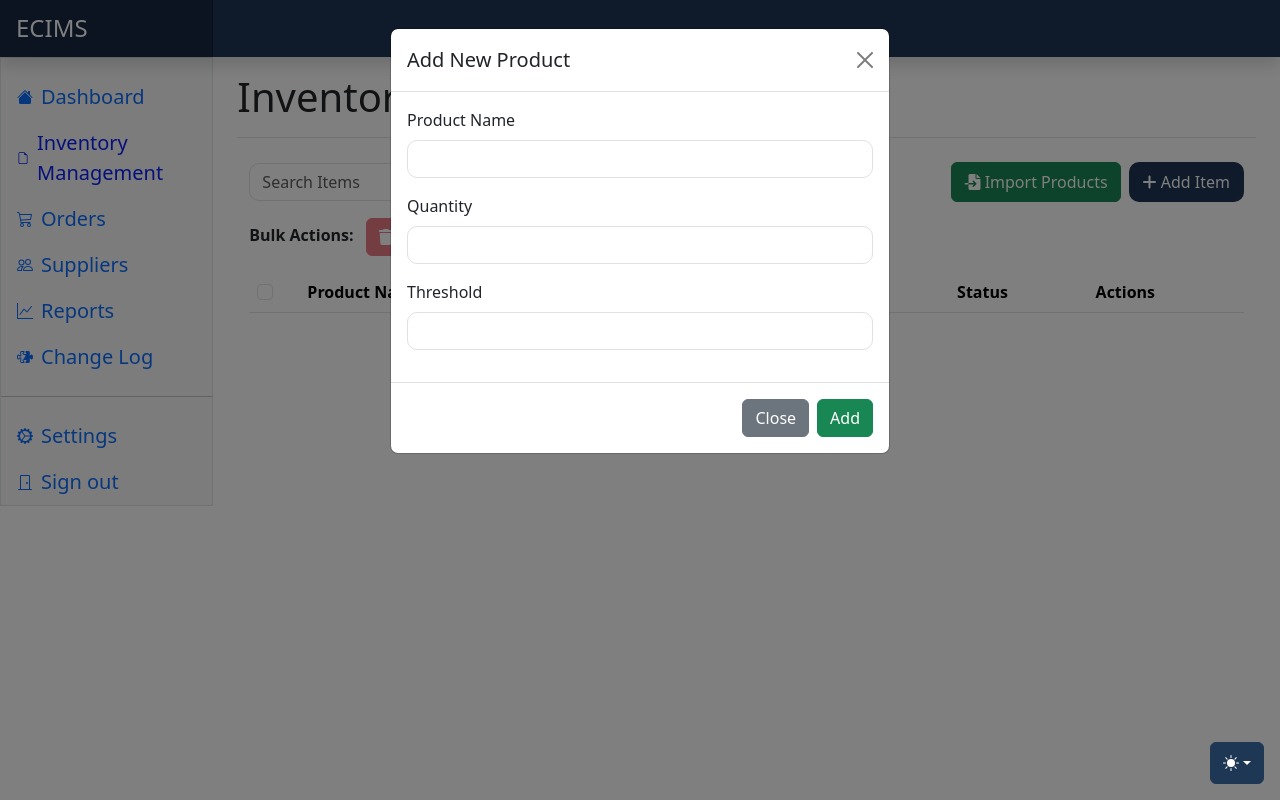
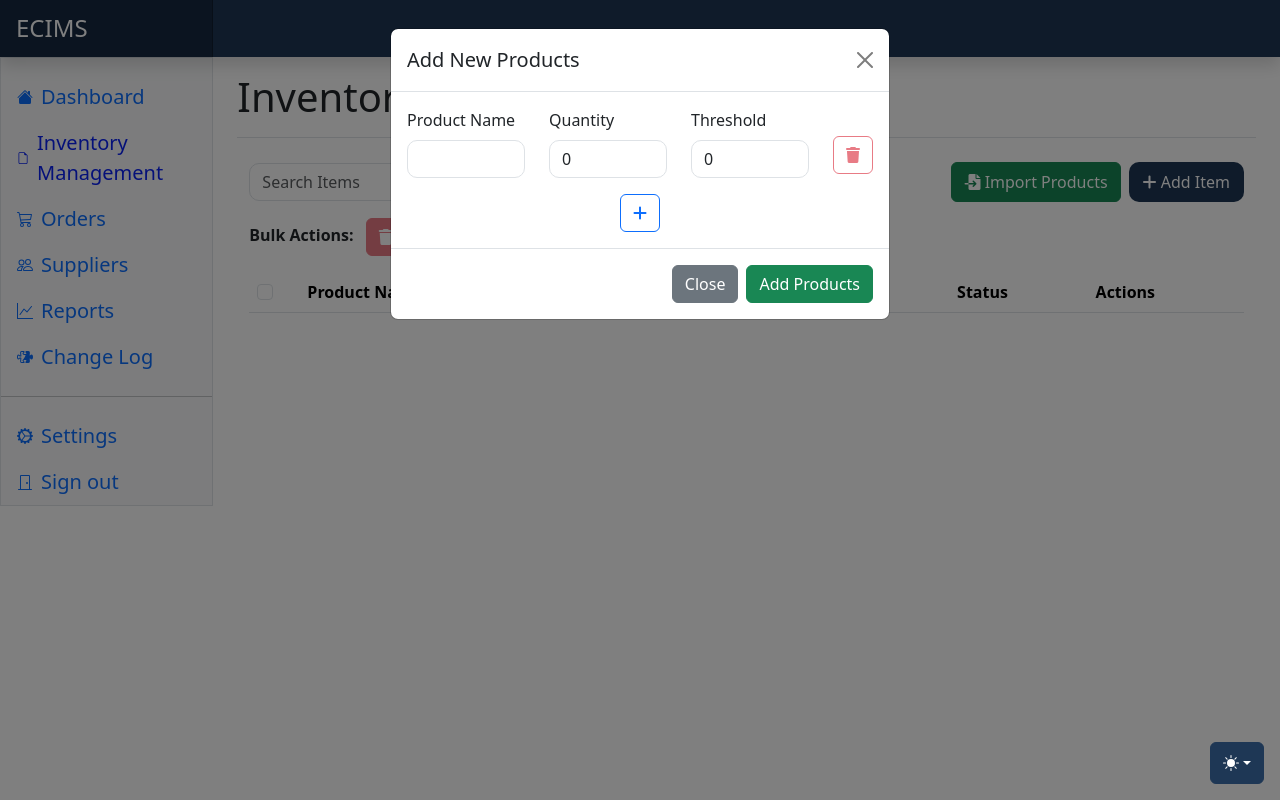
Before and after one commit to lsus-csc-jc/ECIMS, a Django app: page /invmanagement.html in a window 1280 px wide, after a click on "Add Item". Run offline with Django 4.2, Linux system fonts and the light colour scheme; a user stored in the database is signed in; tables that the repository leaves empty hold one stand-in row (values such as "Sample post"); lists and menus that the app fills with data are empty; some libraries are stand-ins or nearby versions.

Commit message:
updated inv

```diff
--- a/core/static/core/js/invmanagement.js
+++ b/core/static/core/js/invmanagement.js
@@ -8,6 +8,67 @@ $(document).ready(function () {
     // --- Checkbox & Bulk Action Elements ---
     const selectAllCheckbox = $('#selectAllInvItems');
     const bulkDeleteBtn = $('#bulkDeleteInvBtn');
+
+    // --- Add Product Modal Elements ---
+    const addProductItems = $('#addProductItems');
+    const addAnotherItemBtn = $('#addAnotherItem');
+
+    // Function to add a new product item row
+    function addProductItemRow() {
+        // Create a new product item row
+        const newRow = `
+            <div class="product-item mb-3">
+                <div class="row align-items-center">
+                    <div class="col">
+                        <label class="form-label">Product Name</label>
+                        <input type="text" class="form-control product-name" required>
+                    </div>
+                    <div class="col">
+                        <label class="form-label">Quantity</label>
+                        <input type="number" class="form-control product-quantity" value="0" min="0" required>
+                    </div>
+                    <div class="col">
+                        <label class="form-label">Threshold</label>
+                        <input type="number" class="form-control product-threshold" value="0" min="0" required>
+                    </div>
+                    <div class="col-auto">
+                        <button type="button" class="btn btn-outline-danger remove-item mt-4">
+                            <i class="fas fa-trash"></i>
+                        </button>
+                    </div>
+                </div>
+            </div>
+        `;
+
+        // Append the new row to the container
+        addProductItems.append(newRow);
+
+        // Enable/disable remove buttons based on number of items
+        updateRemoveButtons();
+    }
+
+    // Function to update remove buttons state
+    function updateRemoveButtons() {
+        const removeButtons = $('.remove-item');
+
+        // If there's only one item, disable the remove button
+        if (removeButtons.length <= 1) {
+            removeButtons.prop('disabled', true);
+        } else {
+            removeButtons.prop('disabled', false);
+        }
+    }
+
+    // Handle click on "Add Another Item" button
+    addAnotherItemBtn.on('click', function() {
+        addProductItemRow();
+    });
+
+    // Handle click on remove item button (using event delegation)
+    $(document).on('click', '.remove-item', function() {
+        $(this).closest('.product-item').remove();
+        updateRemoveButtons();
+    });
 
     function getViewedLowStockIds() {
         return new Set(JSON.parse(localStorage.getItem("viewedLowStockIds") || "[]"));
@@ -252,44 +313,100 @@ $(document).ready(function () {
         });
     });
 
+    // Updated Add Entry click handler
     $("#addEntry").click(async function () {
-        let productName = $("#addProduct").val().trim();
-        let productQuantity = parseInt($("#addQuantity").val());
-        let productThreshold = parseInt($("#addThreshold").val());
+        const productItems = $('.product-item');
+        const productsToAdd = [];
 
-        if (!productName || productQuantity < 0 || productThreshold < 0) {
-            alert("⚠️ All fields are required!");
+        // Validate and collect data from each product item row
+        let isValid = true;
+
+        productItems.each(function() {
+            const productName = $(this).find('.product-name').val().trim();
+            const productQuantity = parseInt($(this).find('.product-quantity').val());
+            const productThreshold = parseInt($(this).find('.product-threshold').val());
+
+            if (!productName) {
+                $(this).find('.product-name').addClass('is-invalid');
+                isValid = false;
+            } else {
+                $(this).find('.product-name').removeClass('is-invalid');
+            }
+
+            if (isNaN(productQuantity) || productQuantity < 0) {
+                $(this).find('.product-quantity').addClass('is-invalid');
+                isValid = false;
+            } else {
+                $(this).find('.product-quantity').removeClass('is-invalid');
+            }
+
+            if (isNaN(productThreshold) || productThreshold < 0) {
+                $(this).find('.product-threshold').addClass('is-invalid');
+                isValid = false;
+            } else {
+                $(this).find('.product-threshold').removeClass('is-invalid');
+            }
+
+            if (productName && !isNaN(productQuantity) && !isNaN(productThreshold)) {
+                productsToAdd.push({
+                    name: productName,
+                    quantity: productQuantity,
+                    threshold: productThreshold
+                });
+            }
+        });
+
+        if (!isValid) {
+            showNotification('Please fill in all required fields correctly.', false);
             return;
         }
 
-        const newProduct = {
-            name: productName,
-            quantity: productQuantity,
-            threshold: productThreshold
-        };
+        if (productsToAdd.length === 0) {
+            showNotification('No valid products to add!', false);
+            return;
+        }
 
         try {
-            const response = await fetch(apiUrl, {
+            const response = await fetch("/inventory/add/", {
                 method: "POST",
                 headers: {
                     "Content-Type": "application/json",
                     "X-CSRFToken": getCSRFToken()
                 },
-                body: JSON.stringify(newProduct)
+                body: JSON.stringify(productsToAdd)
             });
 
             if (!response.ok) throw new Error(`HTTP error! Status: ${response.status}`);
 
-            await fetchInventoryData(true);
-            $("#addModal").modal("hide");
-            $("#addForm")[0].reset();
-            console.log("✅ Product Added Successfully!");
+            const result = await response.json();
+
+            if (result.success) {
+                await fetchInventoryData(true);
+                $("#addModal").modal("hide");
+
+                // Reset the form
+                addProductItems.html('');
+                addProductItemRow(); // Add a single empty row
+
+                showNotification(`Successfully added ${productsToAdd.length} product(s)!`, true);
+                console.log("✅ Products Added Successfully!");
+            } else {
+                showNotification(result.error || 'Failed to add products', false);
+            }
         } catch (error) {
-            console.error("❌ Error adding product:", error);
-            alert("Failed to add product. Please try again.");
+            console.error("❌ Error adding products:", error);
+            showNotification('Failed to add products. Please try again.', false);
         }
     });
 
+    // Initialize the first product item row when page loads
+    $(document).on('show.bs.modal', '#addModal', function() {
+        // Clear previous items and add one fresh row when modal opens
+        addProductItems.empty();
+        addProductItemRow();
+    });
+
+    // Handle click events on edit buttons
     $(document).on("click", ".edit-btn", function () {
         let row = $(this).closest("tr");
         let productId = row.data("id");
@@ -305,6 +422,7 @@ $(document).ready(function () {
         $("#editModal").modal("show");
     });
 
+    // Save changes button click handler
     $("#saveChanges").click(async function () {
         let productId = $("#editRowIndex").val();
         let updatedName = $("#editProduct").val().trim();
@@ -344,17 +462,35 @@ $(document).ready(function () {
     });
 
     function getCSRFToken() {
+        // Try to get from cookie first
         let cookieValue = null;
         if (document.cookie && document.cookie !== '') {
             const cookies = document.cookie.split(';');
             for (let i = 0; i < cookies.length; i++) {
                 const cookie = cookies[i].trim();
-                if (cookie.startsWith('csrftoken=')) {
-                    cookieValue = cookie.substring('csrftoken='.length, cookie.length);
+                if (cookie.substring(0, 'csrftoken='.length) === 'csrftoken=') {
+                    cookieValue = decodeURIComponent(cookie.substring('csrftoken='.length));
                     break;
                 }
             }
         }
+
+        // If not in cookie, try to get from meta tag
+        if (!cookieValue) {
+            const csrfElement = document.querySelector('meta[name="csrf-token"]');
+            if (csrfElement) {
+                cookieValue = csrfElement.getAttribute('content');
+            }
+        }
+
+        // If still not found, try hidden input field
+        if (!cookieValue) {
+            const csrfInput = document.querySelector('input[name="csrfmiddlewaretoken"]');
+            if (csrfInput) {
+                cookieValue = csrfInput.value;
+            }
+        }
+
         return cookieValue;
     }
 
--- a/core/templates/invmanagement.html
+++ b/core/templates/invmanagement.html
@@ -237,28 +237,23 @@
           <div class="modal-dialog">
               <div class="modal-content">
                   <div class="modal-header">
-                      <h5 class="modal-title" id="addModalLabel">Add New Product</h5>
+                      <h5 class="modal-title" id="addModalLabel">Add New Products</h5>
                       <button type="button" class="btn-close" data-bs-dismiss="modal" aria-label="Close"></button>
                   </div>
                   <div class="modal-body">
-                      <form id="addForm">
-                          <div class="mb-3">
-                              <label for="addProduct" class="form-label">Product Name</label>
-                              <input type="text" class="form-control" id="addProduct">
-                          </div>
-                          <div class="mb-3">
-                              <label for="addQuantity" class="form-label">Quantity</label>
-                              <input type="number" class="form-control" id="addQuantity">
-                          </div>
-                          <div class="mb-3">
-                              <label for="addThreshold" class="form-label">Threshold</label>
-                              <input type="number" class="form-control" id="addThreshold">
-                          </div>
-                      </form>
+                      {% csrf_token %}
+                      <div id="addProductItems">
+                          <!-- Product rows will be added dynamically here -->
+                      </div>
+                      <div class="text-center mt-3">
+                          <button type="button" class="btn btn-outline-primary" id="addAnotherItem">
+                              <i class="fas fa-plus"></i>
+                          </button>
+                      </div>
                   </div>
                   <div class="modal-footer">
                       <button type="button" class="btn btn-secondary" data-bs-dismiss="modal">Close</button>
-                      <button type="button" class="btn btn-success" id="addEntry">Add</button>
+                      <button type="button" class="btn btn-success" id="addEntry">Add Products</button>
                   </div>
               </div>
           </div>
@@ -302,21 +297,21 @@
           <div class="modal-dialog modal-lg">
               <div class="modal-content">
                   <div class="modal-header">
-                      <h5 class="modal-title" id="importModalLabel">Import Products from Excel</h5>
+                      <h5 class="modal-title" id="importModalLabel">Import Products from CSV</h5>
                       <button type="button" class="btn-close" data-bs-dismiss="modal" aria-label="Close"></button>
                   </div>
                   <div class="modal-body">
                       <form id="importForm" method="post" enctype="multipart/form-data">
                           {% csrf_token %}
                           <div class="mb-3">
-                              <label for="excel_file" class="form-label">Select Excel File</label>
-                              <input type="file" class="form-control" id="excel_file" name="excel_file" accept=".xlsx, .xls">
-                              <div class="form-text">File must be in Excel format (.xlsx or .xls)</div>
+                              <label for="excel_file" class="form-label">Select CSV File</label>
+                              <input type="file" class="form-control" id="excel_file" name="excel_file" accept=".csv">
+                              <div class="form-text">File must be in CSV format (.csv)</div>
                           </div>
                           <div class="mb-3">
                               <h5>File Format Requirements:</h5>
                               <ul>
-                                  <li>The Excel file must contain columns for Product Name, Quantity, and Threshold (case-insensitive)</li>
+                                  <li>The CSV file must contain columns for Product Name, Quantity, and Threshold (case-insensitive)</li>
                                   <li>Product Name column: Can be named "Name", "Product Name", "Product", "Item Name", or "Item"</li>
                                   <li>Quantity column: Can be named "Quantity", "Qty", "Amount", or "Stock"</li>
                                   <li>Threshold column: Can be named "Threshold", "Min Stock", "Minimum", "Min Qty", or "Min Quantity"</li>
--- a/core/views.py
+++ b/core/views.py
@@ -343,12 +343,53 @@ def view_inventory(request):
 
 
 @allowed_roles(roles=['Employee'])
+@csrf_exempt
+@login_required
 def add_inventory_item(request):
-    # Logic to add an inventory item
+    """API endpoint to add a new inventory item"""
     if request.method == 'POST':
-        # Process form data (implement your logic here)
-        pass
-    return render(request, 'add_inventory.html')
+        try:
+            data = json.loads(request.body)
+
+            # Check if the data is a single item or an array of items
+            if isinstance(data, list):
+                # Handle multiple items
+                created_items = []
+                for item_data in data:
+                    item = InventoryItem.objects.create(
+                        name=item_data['name'],
+                        quantity=item_data['quantity'],
+                        threshold=item_data['threshold']
+                    )
+                    created_items.append({
+                        'id': item.id,
+                        'name': item.name,
+                        'quantity': item.quantity,
+                        'threshold': item.threshold,
+                        'status': item.status,
+                        'status_text': item.get_status_display()
+                    })
+                return JsonResponse({
+                    'success': True,
+                    'message': f'Successfully added {len(created_items)} items',
+                    'items': created_items
+                })
+            else:
+                # Handle single item
+                item = InventoryItem.objects.create(
+                    name=data['name'],
+                    quantity=data['quantity'],
+                    threshold=data['threshold']
+                )
+                return JsonResponse({
+                    'success': True,
+                    'id': item.id,
+                    'status': item.status,
+                    'status_text': item.get_status_display()
+                })
+        except Exception as e:
+            return JsonResponse({'success': False, 'error': str(e)}, status=400)
+    return JsonResponse({'success': False, 'error': 'Invalid request method'}, status=405)
 
 
 @allowed_roles(roles=['Manager'])
@@ -632,27 +673,27 @@ def import_products(request):
                     'error': 'Please select a file to upload'
                 })
 
-            if not excel_file.name.endswith(('.xls', '.xlsx')):
+            if not excel_file.name.endswith('.csv'):
                 return JsonResponse({
                     'success': False,
-                    'error': 'Invalid file format. Please upload an Excel file (.xls or .xlsx)'
+                    'error': 'Invalid file format. Please upload a CSV file (.csv)'
                 })
 
-            # Read the Excel file
+            # Read the CSV file
             try:
-                df = pd.read_excel(excel_file)
+                df = pd.read_csv(excel_file)
                 print(f"DataFrame head:\n{df.head()}")  # Debug print
                 print(f"DataFrame columns: {df.columns.tolist()}")  # Debug print
             except Exception as e:
                 return JsonResponse({
                     'success': False,
-                    'error': f'Error reading Excel file: {str(e)}. Please make sure the file is not corrupted and is a valid Excel file.'
+                    'error': f'Error reading CSV file: {str(e)}. Please make sure the file is not corrupted and is a valid CSV file.'
                 })
 
             if df.empty:
                 return JsonResponse({
                     'success': False,
-                    'error': 'The Excel file is empty. Please add some data.'
+                    'error': 'The CSV file is empty. Please add some data.'
                 })
 
             # Convert all column names to lowercase for easier matching
@@ -774,26 +815,20 @@ def download_template(request):
     # Create a sample DataFrame with standard column names
     data = {
         'Product Name': ['Laptop Dell XPS 13', 'HP Printer Ink Cartridge'],
-        'SKU': ['LAP-001', 'INK-001'],
-        'Category': ['Electronics', 'Supplies'],
-        'Description': ['13-inch laptop with Intel i7', 'Black ink cartridge'],
         'Quantity': [25, 100],
-        'Reorder Threshold': [5, 20],
-        'Price': [1299.99, 29.99],
-        'Supplier': ['Dell Inc.', 'HP Inc.'],
-        'Status': ['In Stock', 'In Stock']
+        'Threshold': [5, 20]
     }
     df = pd.DataFrame(data)
 
-    # Create the Excel file in memory
-    excel_file = io.BytesIO()
-    df.to_excel(excel_file, index=False, engine='openpyxl')
-    excel_file.seek(0)
+    # Create the CSV file in memory
+    csv_file = io.StringIO()
+    df.to_csv(csv_file, index=False)
+    csv_file.seek(0)
 
     # Create the HTTP response
-    response = HttpResponse(excel_file.read(),
-                          content_type='application/vnd.openxmlformats-officedocument.spreadsheetml.sheet')
-    response['Content-Disposition'] = 'attachment; filename=inventory_template.xlsx'
+    response = HttpResponse(csv_file.getvalue(),
+                          content_type='text/csv')
+    response['Content-Disposition'] = 'attachment; filename=inventory_template.csv'
 
     return response
 
@@ -811,28 +846,6 @@ def get_inventory_items(request):
         'status_text': item.get_status_display()
     } for item in items]
     return JsonResponse(data, safe=False)
-
-@login_required
-@csrf_exempt
-def add_inventory_item(request):
-    """API endpoint to add a new inventory item"""
-    if request.method == 'POST':
-        try:
-            data = json.loads(request.body)
-            item = InventoryItem.objects.create(
-                name=data['name'],
-                quantity=data['quantity'],
-                threshold=data['threshold']
-            )
-            return JsonResponse({
-                'success': True,
-                'id': item.id,
-                'status': item.status,
-                'status_text': item.get_status_display()
-            })
-        except Exception as e:
-            return JsonResponse({'success': False, 'error': str(e)}, status=400)
-    return JsonResponse({'success': False, 'error': 'Invalid request method'}, status=405)
 
 @login_required
 @csrf_exempt
```
Also changed, not shown: core/templates/import_products.html (+5 -6 lines).
